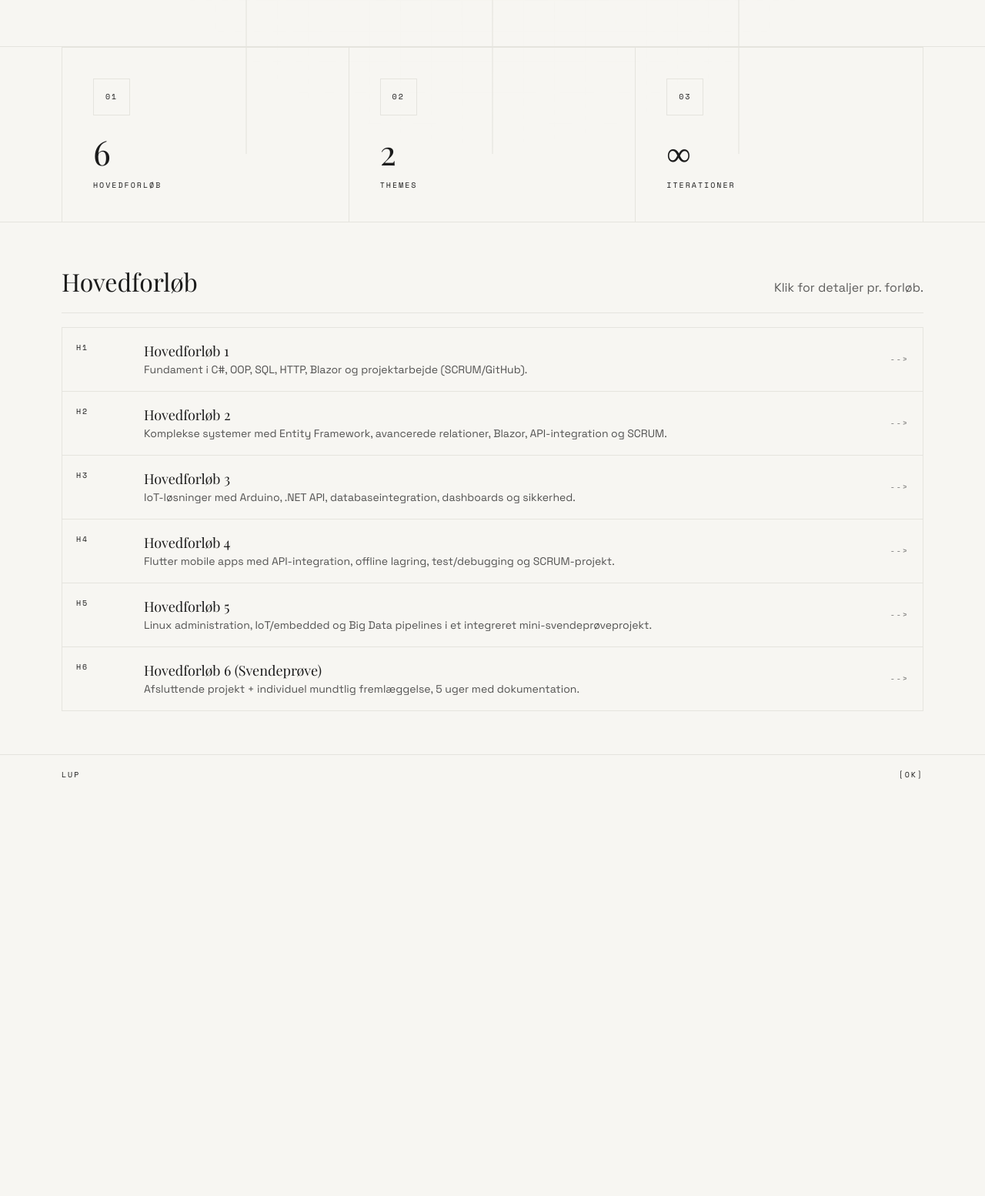
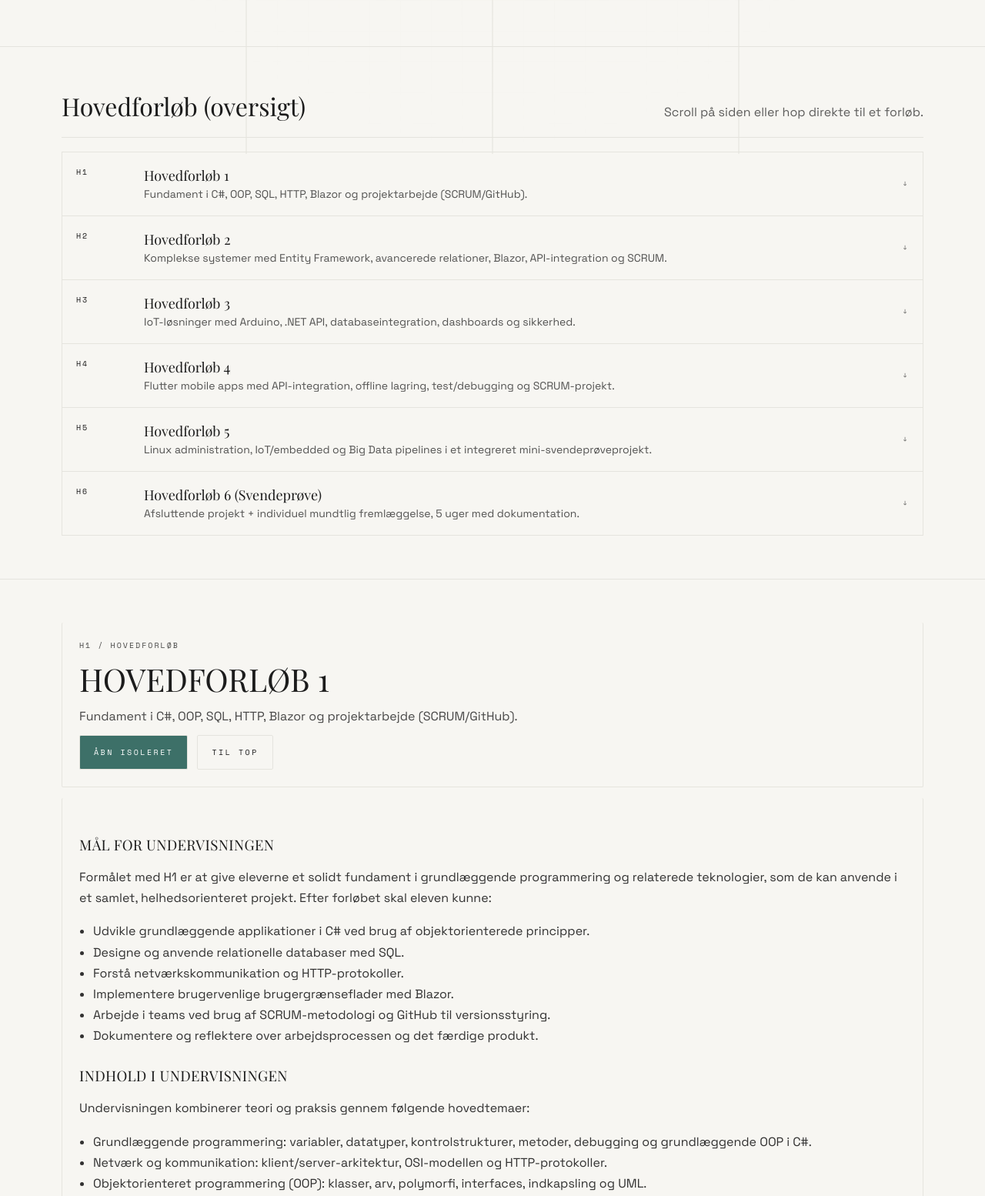
Before and after one commit to Mercantech/LUP, an Astro site: page / in a window 1280 px wide. Shown: the part 600-2154 px from the top of the page at 77% size. Before the commit the page ends 1632 px from the top, so only its background shows below. Built offline with nearby package versions, Linux system fonts and the light colour scheme; Astro itself is replaced by a stand-in of ours; a web font is replaced by a local one.

Commit message:
Update TopNav branding and enhance index.astro with new markdown rendering and forlob sections

```diff
--- a/src/components/TopNav.astro
+++ b/src/components/TopNav.astro
@@ -6,7 +6,7 @@ const { currentPath = '/' } = Astro.props;
   <div class="container nav__inner">
     <a class="brand" href="/">
       <span class="brand__bar brand__bar--sm"></span>
-      <span class="brand__word serif">SUPERDESIGN</span>
+      <span class="brand__word serif">MERCANTEC</span>
       <span class="brand__bar brand__bar--lg"></span>
     </a>
 
--- a/src/pages/index.astro
+++ b/src/pages/index.astro
@@ -2,6 +2,50 @@
 import BaseLayout from '../layouts/BaseLayout.astro';
 import TopNav from '../components/TopNav.astro';
 import { forlob } from '../data/forlob';
+
+function escapeHtml(s: string) {
+  return s
+    .replaceAll('&', '&amp;')
+    .replaceAll('<', '&lt;')
+    .replaceAll('>', '&gt;');
+}
+
+function markdownToHtml(md: string) {
+  const lines = md.split('\n');
+  const out: string[] = [];
+  let inList = false;
+
+  for (const raw of lines) {
+    const line = raw.trimEnd();
+    if (line.startsWith('## ')) {
+      if (inList) {
+        out.push('</ul>');
+        inList = false;
+      }
+      out.push(`<h3>${escapeHtml(line.slice(3))}</h3>`);
+      continue;
+    }
+    if (line.startsWith('- ')) {
+      if (!inList) {
+        out.push('<ul>');
+        inList = true;
+      }
+      out.push(`<li>${escapeHtml(line.slice(2))}</li>`);
+      continue;
+    }
+    if (line.trim() === '') {
+      if (inList) {
+        out.push('</ul>');
+        inList = false;
+      }
+      continue;
+    }
+    out.push(`<p>${escapeHtml(line)}</p>`);
+  }
+
+  if (inList) out.push('</ul>');
+  return out.join('\n');
+}
 ---
 
 <BaseLayout title="LUP">
@@ -39,49 +83,49 @@ import { forlob } from '../data/forlob';
       </div>
     </section>
 
-    <section class="section stats">
-      <div class="container">
-        <div class="stats__grid">
-          <div class="stats__cell">
-            <div class="stats__icon mono">01</div>
-            <div class="stats__value serif">6</div>
-            <div class="stats__label mono">HOVEDFORLØB</div>
-          </div>
-          <div class="stats__cell">
-            <div class="stats__icon mono">02</div>
-            <div class="stats__value serif">2</div>
-            <div class="stats__label mono">THEMES</div>
-          </div>
-          <div class="stats__cell">
-            <div class="stats__icon mono">03</div>
-            <div class="stats__value serif">∞</div>
-            <div class="stats__label mono">ITERATIONER</div>
-          </div>
-        </div>
-      </div>
-    </section>
-
     <section class="section roadmap" id="roadmap">
       <div class="container roadmap__inner">
         <div class="roadmap__head">
-          <h2 class="serif">Hovedforløb</h2>
-          <p class="roadmap__sub">Klik for detaljer pr. forløb.</p>
+          <h2 class="serif">Hovedforløb (oversigt)</h2>
+          <p class="roadmap__sub">Scroll på siden eller hop direkte til et forløb.</p>
         </div>
 
         <div class="roadmap__list">
           {forlob.map((f) => (
-            <a class="roadmap__item" href={`/forlob/${f.slug}`}>
+            <a class="roadmap__item" href={`#${f.slug}`}>
               <div class="roadmap__n mono">{f.short}</div>
               <div class="roadmap__meta">
                 <div class="roadmap__title serif">{f.titel}</div>
                 <div class="roadmap__desc">{f.kort}</div>
               </div>
-              <div class="roadmap__arrow mono">--&gt;</div>
+              <div class="roadmap__arrow mono">↓</div>
             </a>
           ))}
         </div>
       </div>
     </section>
+
+    {forlob.map((f) => (
+      <section class="section forlob" id={f.slug}>
+        <div class="container forlob__inner">
+          <div class="forlob__head">
+            <div class="mono forlob__kicker">{f.short} / HOVEDFORLØB</div>
+            <h2 class="serif forlob__title">{f.titel}</h2>
+            <p class="forlob__lead">{f.kort}</p>
+            <div class="forlob__actions">
+              <a class="btn btn--primary" href={`/forlob/${f.slug}`}>
+                <span>ÅBN ISOLERET</span>
+              </a>
+              <a class="btn" href="#roadmap">
+                <span>TIL TOP</span>
+              </a>
+            </div>
+          </div>
+
+          <article class="forlob__content" set:html={markdownToHtml(f.markdown)} />
+        </div>
+      </section>
+    ))}
   </main>
 
   <footer class="section footer">
@@ -170,42 +214,6 @@ import { forlob } from '../data/forlob';
       text-shadow: var(--text-glow);
     }
 
-    .stats__grid {
-      display: grid;
-      grid-template-columns: 1fr;
-      border-left: var(--border);
-      border-right: var(--border);
-    }
-
-    .stats__cell {
-      padding: 40px;
-      border-bottom: var(--border);
-      transition: background var(--dur-fast) var(--ease-editorial);
-    }
-
-    .stats__cell:hover {
-      background: color-mix(in oklab, #fff 65%, var(--bg));
-    }
-
-    html[data-theme='terminal'] .stats__cell:hover {
-      background: transparent;
-    }
-
-    .stats__icon {
-      width: 48px;
-      height: 48px;
-      display: grid;
-      place-items: center;
-      border: var(--border);
-      margin-bottom: 18px;
-    }
-
-    .stats__value {
-      font-size: 44px;
-      font-weight: 300;
-      margin-bottom: 6px;
-    }
-
     .roadmap__inner {
       padding: 56px 0;
     }
@@ -275,6 +283,81 @@ import { forlob } from '../data/forlob';
       opacity: 0.65;
     }
 
+    .forlob__inner {
+      padding: 56px 0;
+    }
+
+    .forlob__head {
+      border-left: var(--border);
+      border-right: var(--border);
+      border-bottom: var(--border);
+      padding: 22px;
+      border-radius: var(--radius);
+    }
+
+    html[data-theme='terminal'] .forlob__head {
+      border-radius: 0;
+      text-shadow: var(--text-glow);
+    }
+
+    .forlob__kicker {
+      opacity: 0.8;
+      margin-bottom: 10px;
+    }
+
+    .forlob__title {
+      font-weight: 300;
+      text-transform: uppercase;
+      margin: 0 0 10px;
+      font-size: clamp(28px, 3.2vw, 44px);
+    }
+
+    .forlob__lead {
+      margin: 0 0 14px;
+      opacity: 0.8;
+      max-width: 80ch;
+    }
+
+    .forlob__actions {
+      display: flex;
+      gap: 12px;
+      flex-wrap: wrap;
+      margin-top: 10px;
+    }
+
+    .forlob__content {
+      border-left: var(--border);
+      border-right: var(--border);
+      border-bottom: var(--border);
+      padding: 22px;
+      border-radius: var(--radius);
+      margin-top: 14px;
+    }
+
+    html[data-theme='terminal'] .forlob__content {
+      border-radius: 0;
+      text-shadow: var(--text-glow);
+    }
+
+    .forlob__content :global(h3) {
+      font-family: var(--font-serif);
+      font-weight: 300;
+      letter-spacing: 0.02em;
+      text-transform: uppercase;
+      margin: 26px 0 10px;
+    }
+
+    .forlob__content :global(p),
+    .forlob__content :global(li) {
+      line-height: 1.7;
+      opacity: 0.9;
+    }
+
+    .forlob__content :global(ul) {
+      margin: 10px 0 0;
+      padding-left: 18px;
+    }
+
     .footer__inner {
       padding: 18px 0;
       display: flex;
@@ -283,16 +366,8 @@ import { forlob } from '../data/forlob';
     }
 
     @media (min-width: 860px) {
-      .stats__grid {
-        grid-template-columns: repeat(3, 1fr);
-        border-top: var(--border);
-      }
-      .stats__cell {
-        border-right: var(--border);
-        border-bottom: none;
-      }
-      .stats__cell:last-child {
-        border-right: none;
+      .forlob__actions {
+        justify-content: flex-start;
       }
     }
   </style>
```
